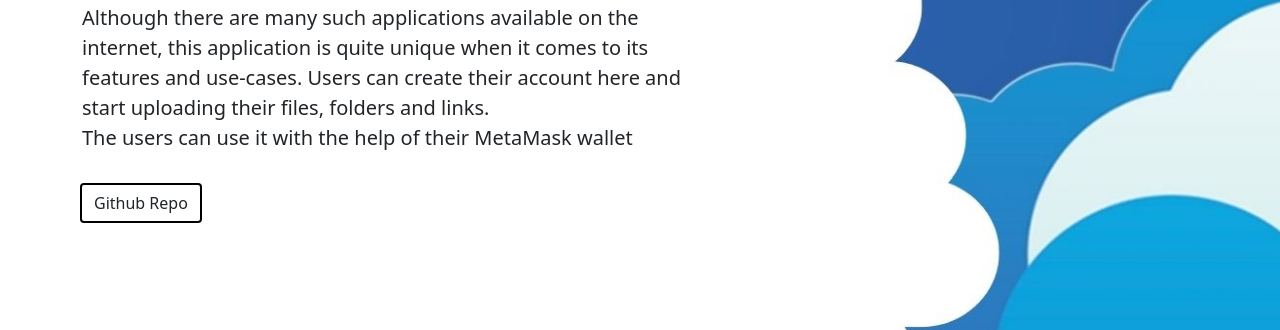
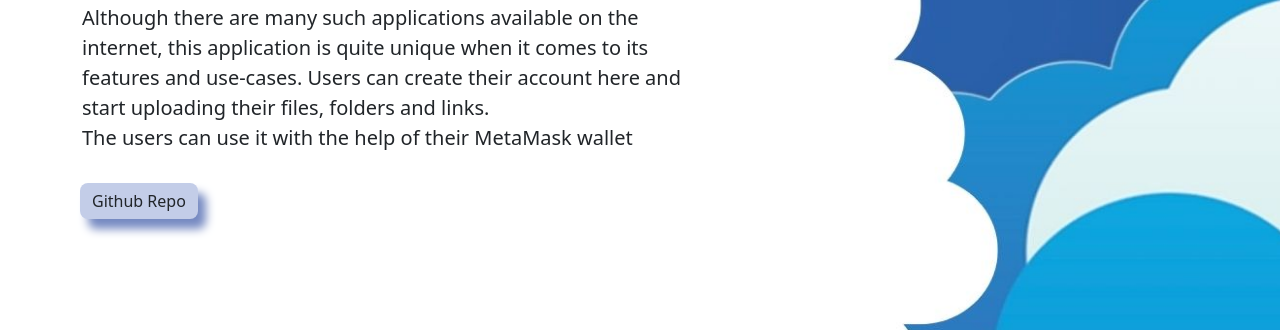
Before and after one commit to srivastavaritik/Extraspace-Cloud, a React app: page /about in a window 1280 px wide. Shown: the part 392-722 px from the top of the page. Built offline with nearby package versions, Linux system fonts and the light colour scheme; some packages are replaced by stand-ins of ours; no server answers.

Commit message:
added new features on github btn

```diff
--- a/src/components/authentication/css/about.css
+++ b/src/components/authentication/css/about.css
@@ -29,7 +29,7 @@
 
 .git-btn {
     display: inline-block;
-    font-weight: 400;
+    font-weight: 500;
     line-height: 1.5;
     color: #212529;
     text-align: center;
@@ -38,14 +38,19 @@
     cursor: pointer;
     -webkit-user-select: none;
     user-select: none;
-    background-color: transparent;
+    background-color: #c3cde8;
     padding: 0.375rem 0.75rem;
     font-size: 1rem;
-    border-radius: 0.25rem;
-    transition: color .15s ease-in-out,background-color .15s ease-in-out,border-color .15s ease-in-out,box-shadow .15s ease-in-out;
-    border: 2px solid black;
+    border-radius: 0.5rem;
+    box-shadow: 8px 10px 10px #768ac2;
+    border: none;
     margin: 10px;
     width: fit-content !important;
+}
+
+.git-btn:hover{
+    background-color: #426feb;
+    color: white;
 }
 
 .features {
```
Also changed, not shown: 1 other file.
